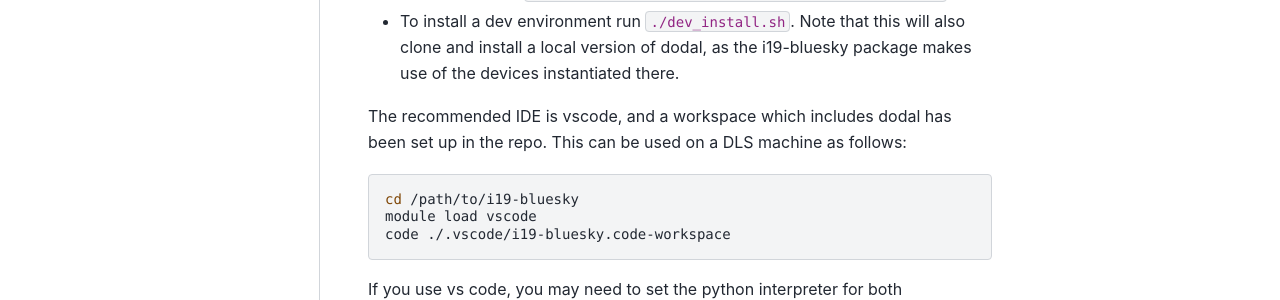
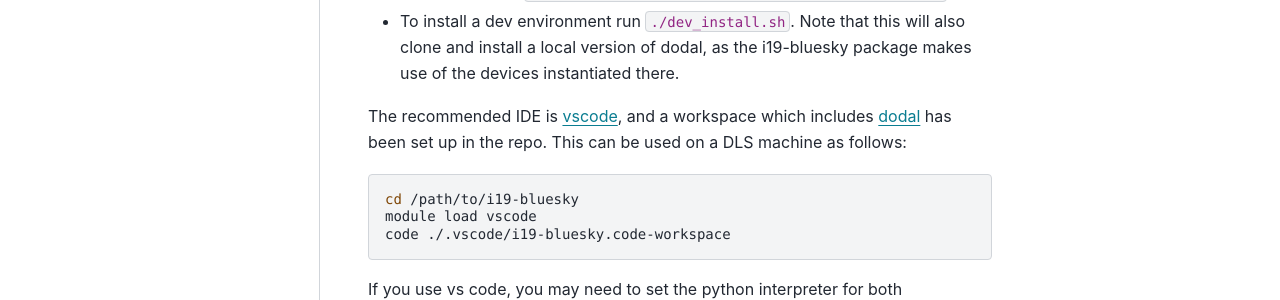
Before and after one commit to DiamondLightSource/i19-bluesky, a Sphinx documentation site: the page built from docs/tutorials/getting_started.md, in a window 1280 px wide and 995 px high. Shown: the part 313-613 px from the top of the window. Built offline with Sphinx 7.4.7 and the PyData theme 0.15.4, drawn with Linux system fonts in a browser that asks for light colours; pages that are not in the unit, such as notebooks, are missing from menus; the version number could not be read and is left out; part of the change alters nothing that is shown.

````diff
--- a/docs/tutorials/getting_started.md
+++ b/docs/tutorials/getting_started.md
@@ -5,7 +5,7 @@
 - Clone this repo: `git@github.com:DiamondLightSource/i19-bluesky.git`
 - To install a dev environment run `./dev_install.sh`. Note that this will also clone and install a local version of dodal, as the i19-bluesky package makes use of the devices instantiated there.
 
-The recommended IDE is vscode, and a workspace which includes dodal has been set up in the repo. This can be used on a DLS machine as follows:
+The recommended IDE is [vscode](https://code.visualstudio.com), and a workspace which includes [dodal](https://github.com/DiamondLightSource/dodal) has been set up in the repo. This can be used on a DLS machine as follows:
 
 ```bash
 cd /path/to/i19-bluesky
````
